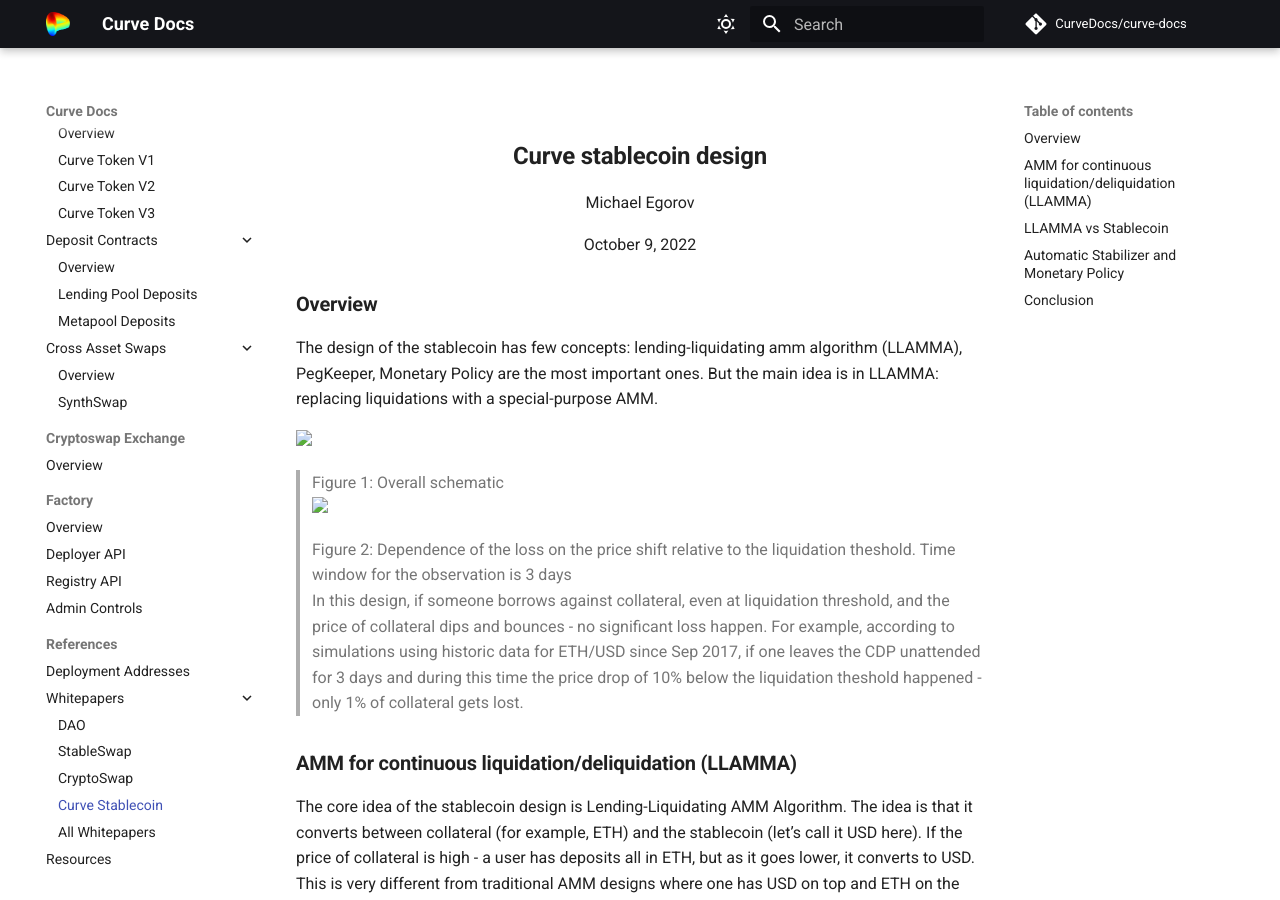
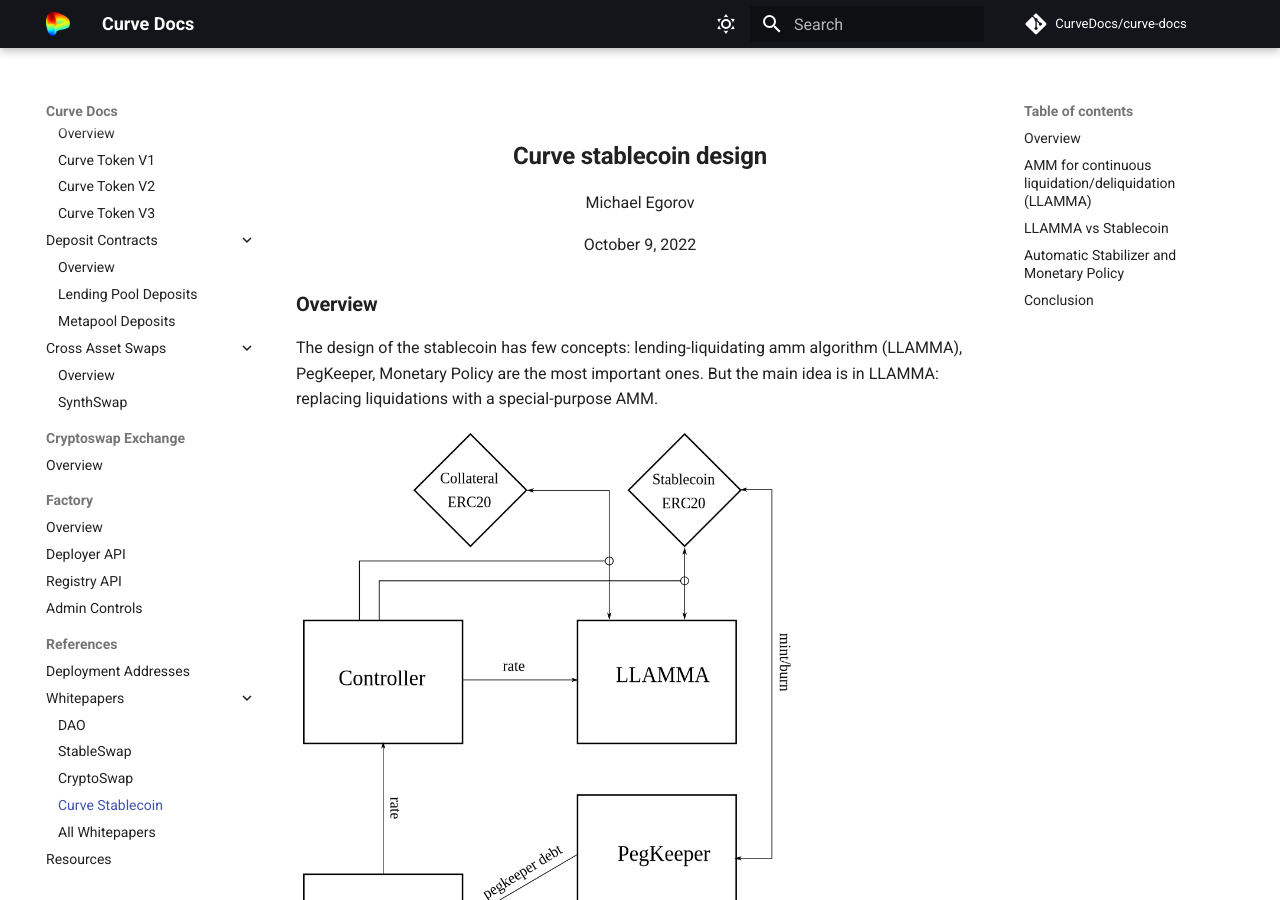
Before and after one commit to CurveDocs/curve-docs, an MkDocs documentation site: the page built from docs/references/whitepapers/curve-stablecoin.md, in a window 1280 px wide and 900 px high. Built offline with MkDocs 1.6.1 and Material for MkDocs 9.7.7, drawn with Linux system fonts in a browser that asks for light colours; comment, search, counter and statistics services are not loaded.

Commit message:
Update curve-stablecoin.md

```diff
--- a/docs/references/whitepapers/curve-stablecoin.md
+++ b/docs/references/whitepapers/curve-stablecoin.md
@@ -6,14 +6,14 @@
 ## **Overview**
 The design of the stablecoin has few concepts: lending-liquidating amm algorithm (LLAMMA), PegKeeper, Monetary Policy are the most important ones. But the main idea is in LLAMMA: replacing liquidations with a special-purpose AMM.
 
-<img width=500 src="../../images/figure1_crvusd.png" />
+<img width=500 src="/images/figure1_crvusd.png" />
+Figure 1: Overall schematic
+<br />
 
-> Figure 1: Overall schematic
-<br>
-<img width=500 src="../../images/figure2_crvusd.png" />
+<img width=500 src="/images/figure2_crvusd.png" />
+Figure 2: Dependence of the loss on the price shift relative to the liquidation theshold. Time window for the observation is 3 days
+<br />
 
-> Figure 2: Dependence of the loss on the price shift relative to the liquidation theshold. Time window for the observation is 3 days
-<br>
 In this design, if someone borrows against collateral, even at liquidation threshold, and the price of collateral dips and bounces - no significant loss happen. For example, according to simulations using historic data for ETH/USD since Sep 2017, if one leaves the CDP unattended for 3 days and during this time the price drop of 10% below the liquidation theshold happened - only 1% of collateral gets lost.
 
 
@@ -23,14 +23,12 @@
 This is only possible with an external price oracle. In a nutshell, if one makes a typical AMM (for example with a bonding curve being a piece of hyperbola)
 
 <img width=500 src="../../images/figure3_crvusd.png">
-
-> Figure 3: Behavior of an “AMM with an external price source”. External price $p_{center}$ determines a price around which liquidity is formed. AMM supports liquidity concentrated from prices $p_{cd}$ to $p_{cu}$, $p_{cd} < p_{center} < p_{cu}$. When current price $p$ is out of range between $p_{cd}$ and $p_{cu}$, AMM is either fully in stablecoin (when at $p_{cu}$) or fully in collateral (when at $p_{cd}$). When $p_{cd} ≤ p ≤ p_{cu}$, AMM price is equal to the current price $p$.
-> <br>
+Figure 3: Behavior of an “AMM with an external price source”. External price $p_{center}$ determines a price around which liquidity is formed. AMM supports liquidity concentrated from prices $p_{cd}$ to $p_{cu}$, $p_{cd} < p_{center} < p_{cu}$. When current price $p$ is out of range between $p_{cd}$ and $p_{cu}$, AMM is either fully in stablecoin (when at $p_{cu}$) or fully in collateral (when at $p_{cd}$). When $p_{cd} ≤ p ≤ p_{cu}$, AMM price is equal to the current price $p$.
+<br />
 
 <img width=500 src="../../images/figure4_crvusd.png">
-
-> Figure 4: AMM which we search for. We seek to construct an AMM where $p_{cd}$ and $p_{cu}$ are such functions of $p_o$ that when $p_o$ grows, they grow even faster. In this case, this AMM will be all in ETH when ETH is expensive, and all in USD when ETH is cheap.
-<br>
+Figure 4: AMM which we search for. We seek to construct an AMM where $p_{cd}$ and $p_{cu}$ are such functions of $p_o$ that when $p_o$ grows, they grow even faster. In this case, this AMM will be all in ETH when ETH is expensive, and all in USD when ETH is cheap.
+<br />
 
 and ramps its “center price” from (for example) down to up, the tokens will adiabatically convert from (for example) USD to ETH while proving liquidity in both ways on the way (Fig. 3). It is somewhat similar to avoided crossing (also called Landau-Zener transition) in quantum physics (though only as an idea: mathematical description of the process could be very different). The range where the liquidity is concentrated is called band here, at the constant po band has liquidity from $p_{cd}$ to $p_{cu}$. We seek for $p_{cd}(p_{o})$ and $p_{cu}(p_o)$ being functions of $p_o$ only, functions being more steep than linear and, hence, growing faster than $p_o$ (Fig. 4). In addition, let’s define prices $p↓$ and $p↑$ being prices where $p↓(p_o) = p_o$, and $p↑(p_o) = p_o$, definining ends of bands in adiabatic limit (e.g. $p = p_o$).
 We start from a number of bands where, similarly to Uniswap3, hyperbolic shape of the bonding curve is preserved by adding virtual balances. Let say, the amount of USD is $x$, and the amount of ETH is $y$, therefore the “amplified” constant-product invariant would be:
```
